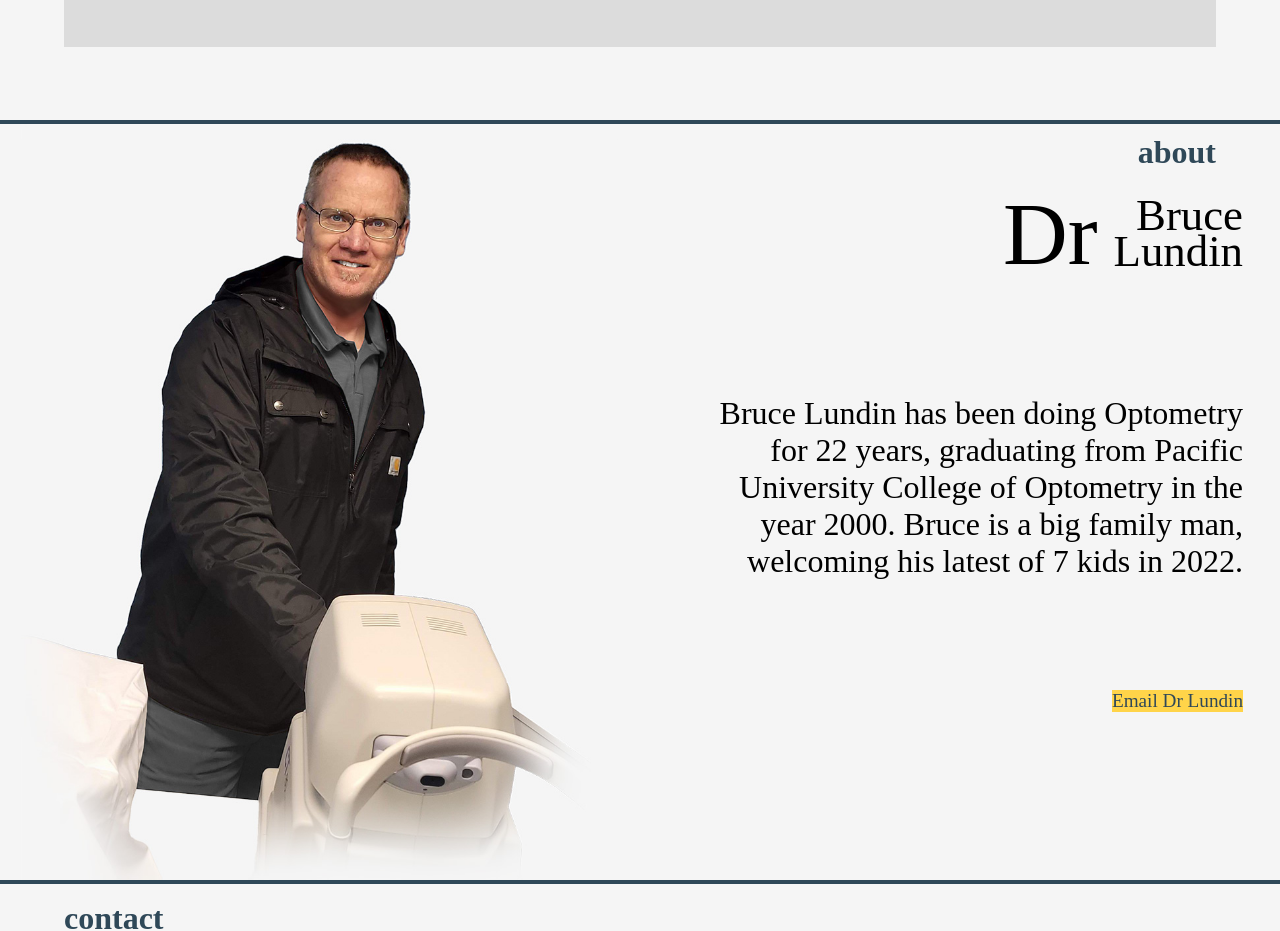
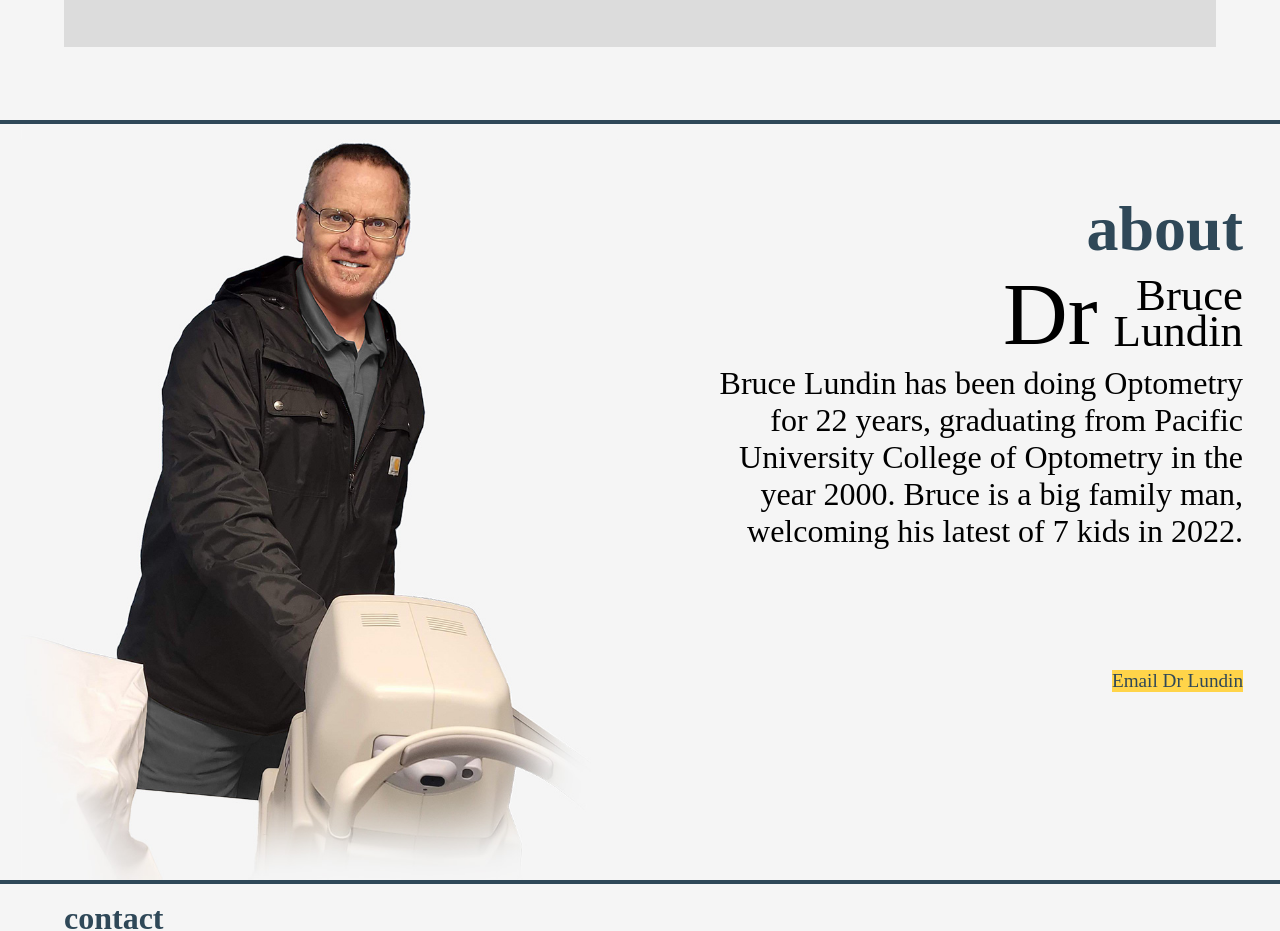
Before and after one commit to Tyler-Lundin/lundin-optometry, a React (Create React App) app: page / in a window 1280 px wide. Shown: the part 1360-2291 px from the top of the page. Built offline with nearby package versions, Linux system fonts and the light colour scheme; a web font is replaced by a local one.

Commit message:
Fixed alignment on about page

```diff
--- a/src/pages/AboutUs.js
+++ b/src/pages/AboutUs.js
@@ -10,7 +10,6 @@ const AboutUs = () => {
     return(
         <S.Background id='AboutUs' >
             <S.AboutUs>
-                <S.Heading>about</S.Heading>
                 <S.MainImage>
                     <img
                         width='599px'
@@ -23,6 +22,7 @@ const AboutUs = () => {
                 </S.MainImage>
 
                 <S.AboutContainer>
+                <S.Heading>about</S.Heading>
                     <S.Title><span>Dr </span><span id='brucelundintitle'>Bruce<br/>Lundin</span></S.Title>
                     <S.Desc>
                         Bruce Lundin has been doing
@@ -113,6 +113,7 @@ S.AboutContainer = styled.div`
     width: 60vw;
     height: 80vh;
     display: grid;
+    grid-template-rows: 80px .3fr 2fr 1fr;
     justify-items: right;
     right: 5px;
     top: 50%;
@@ -132,9 +133,8 @@ S.AboutContainer = styled.div`
 `
 S.Heading = styled.h1`
     font-family: 'le-havre';
-    position: absolute;
-    right: 5%;
     transform: translateY(10px);
+    height: fit-content;
     color: ${C.Secondary};
 `
 S.AboutUs = styled.div`
```
